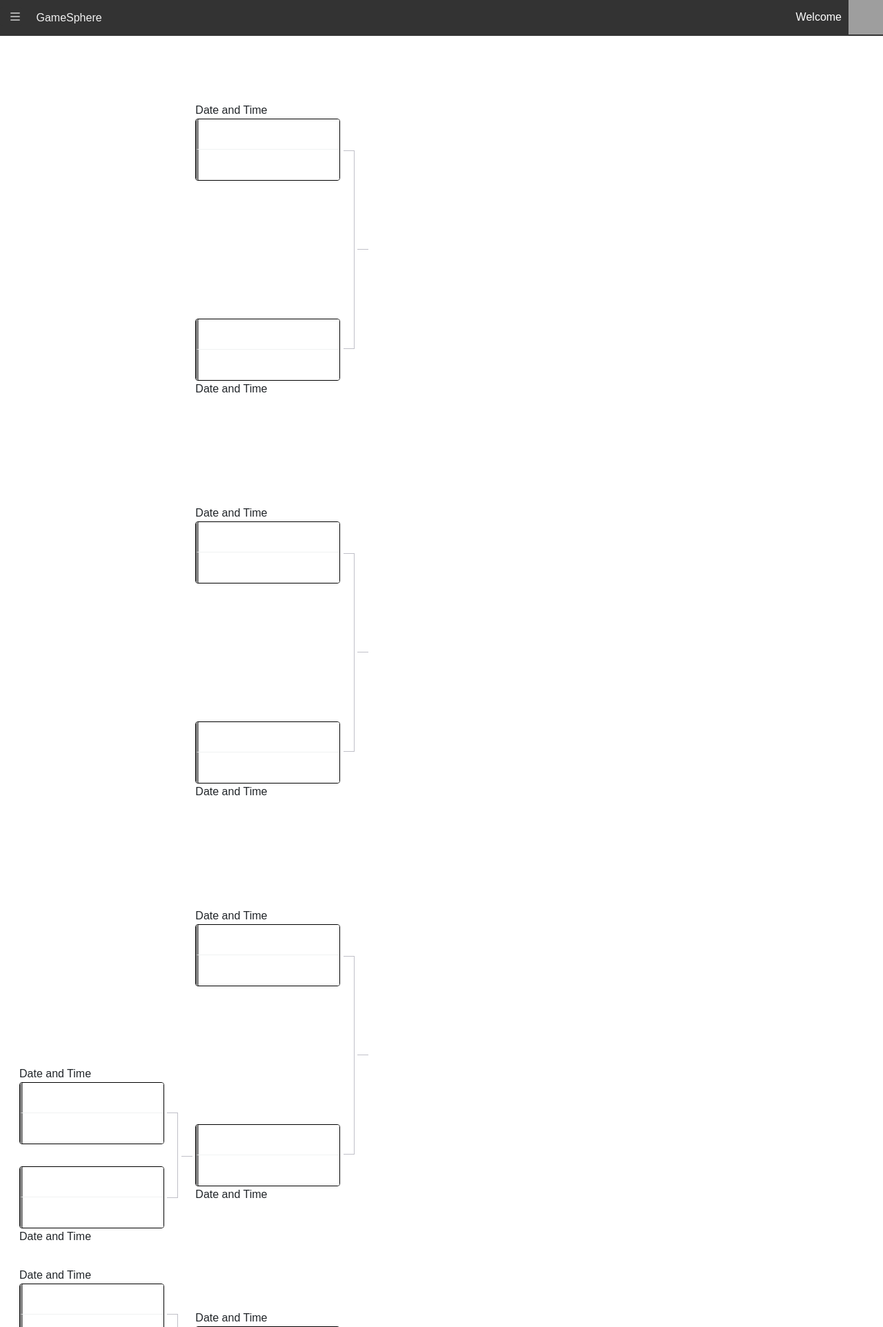
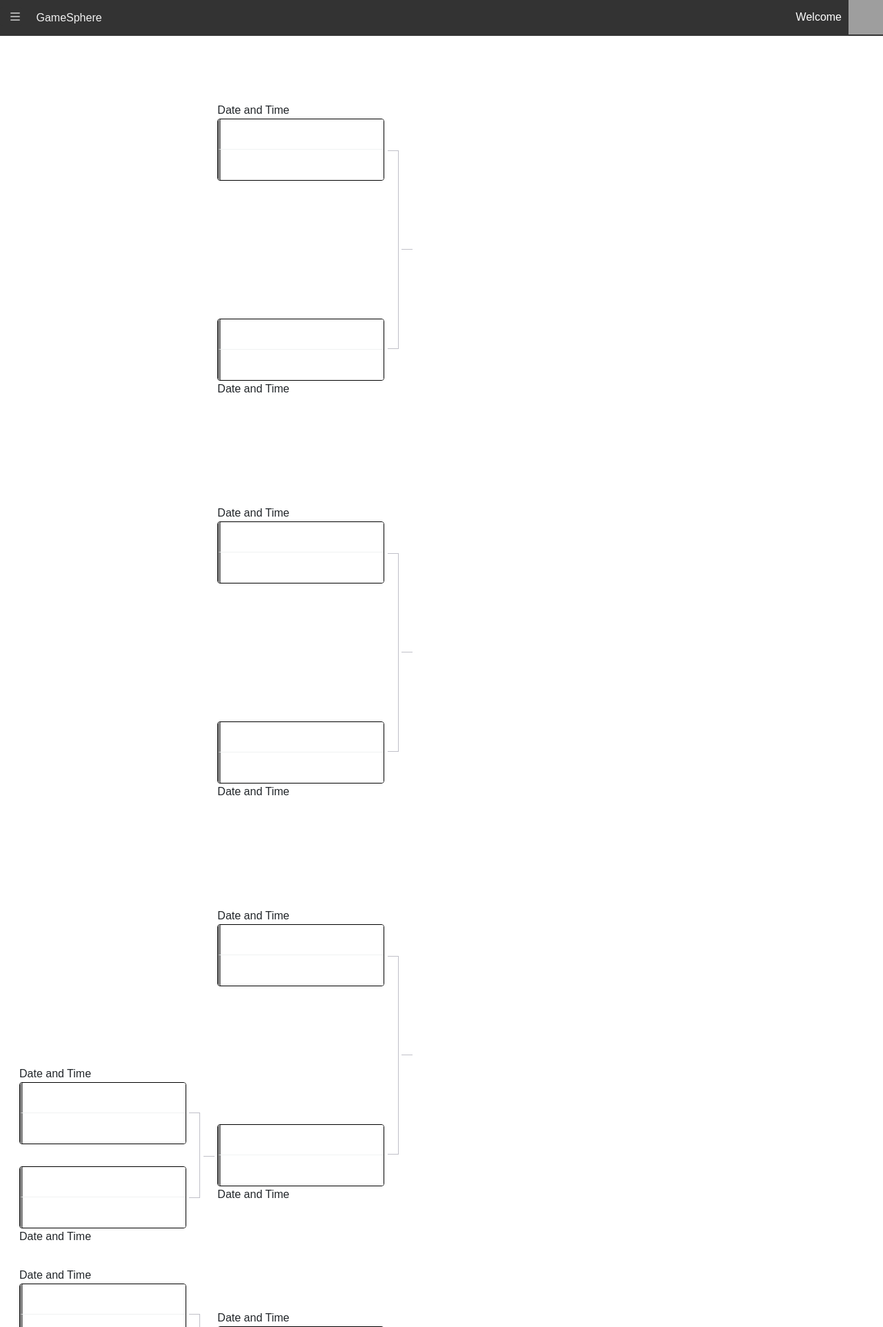
Before and after one commit to ErnestEuGitHub/CSIT321Project, a Flask app: template templates/stageMatch.html in a window 1280 px wide. Shown: the top 1924 px of the page at 69% size. Run offline with Flask 3, Linux system fonts and the light colour scheme; the template is opened without the code that fills it: most values are stand-ins (such as "Sample title", 1, 10 or a date in 2020); grey boxes are pictures that could not be loaded.

Commit message:
commit 127

```diff
--- a/static/css/seeding.css
+++ b/static/css/seeding.css
@@ -143,7 +143,7 @@
     color: #858585;
     border-left: 0.25rem solid #858585;
     background: white;
-    width: 13rem;
+    width: 15rem;
     height: 2.75rem;
     box-shadow: 0 2px 2px 0 rgba(0, 0, 0, 0.12);
   }
--- a/templates/stageMatch.html
+++ b/templates/stageMatch.html
@@ -10,19 +10,19 @@
                 {% for one in range(numberOfParticipants//4) %}
                     <div class="winners">
                         <div class="matchups">
-                            <div class="matchup roundone" id="">
-                                <label class="fs-6">Date and Time</label>
+                            <div class="matchup r1">
+                                <span class="startTime">Date and Time</span>
                                 <div class="participants">
                                     <div class="participant"><span class="GrpSelected-participants"></span></div>
                                     <div class="participant"><span class="GrpSelected-participants"></span></div>
                                 </div>
                             </div>
-                            <div class="matchup roundone" id="">
+                            <div class="matchup r1">
                                 <div class="participants">
                                     <div class="participant"><span class="GrpSelected-participants"></span></div>
                                     <div class="participant"><span class="GrpSelected-participants"></span></div>
                                 </div>
-                                <label class="fs-6">Date and Time</label>
+                                <span class="startTime">Date and Time</span>
                             </div>
                         </div>
                         <div class="connector">
@@ -37,19 +37,19 @@
                 {% for two in range(numberOfParticipants//8) %}
                     <div class="winners py-roundtwo">
                         <div class="matchups">
-                            <div class="matchup">
-                                <label class="fs-6">Date and Time</label>
+                            <div class="matchup r2">
+                                <span class="startTime">Date and Time</span>
                                 <div class="participants">
                                 <div class="participant"></div>
                                 <div class="participant"></div>
                                 </div>
                             </div>
-                            <div class="matchup">
+                            <div class="matchup r2">
                                 <div class="participants">
                                     <div class="participant"></div>
                                     <div class="participant"></div>
                                 </div>
-                                <label class="fs-6">Date and Time</label>
+                                <span class="startTime">Date and Time</span>
                             </div>
                         </div>
                         <div class="connector">
@@ -65,19 +65,19 @@
                 {% for three in range(numberOfParticipants//16) %}
                 <div class="winners py-roundthree">
                     <div class="matchups">
-                        <div class="matchup">
-                            <label class="fs-6">Date and Time</label>
+                        <div class="matchup r3">
+                            <span class="startTime">Date and Time</span>
                             <div class="participants">
                                 <div class="participant"></div>
                                 <div class="participant"></div>
                             </div>
                         </div>
-                        <div class="matchup">
+                        <div class="matchup r3">
                             <div class="participants">
                                 <div class="participant"></div>
                                 <div class="participant"></div>
                             </div>
-                            <label class="fs-6">Date and Time</label>
+                            <span class="startTime">Date and Time</span>
                         </div>
                     </div>
                     <div class="connector">
@@ -94,20 +94,19 @@
                 {% for four in range(numberOfParticipants//32) %}
                 <div class="winners py-roundfour">
                     <div class="matchups">
-                        <div class="matchup">
-                            <label class="fs-6">Date and Time</label>
+                        <div class="matchup r4">
+                            <span class="startTime">Date and Time</span>
                             <div class="participants">
                                 <div class="participant"></div>
                                 <div class="participant"></div>
                             </div>
                         </div>
-                        <div class="matchup">
-
+                        <div class="matchup r4">
                             <div class="participants">
                                 <div class="participant"></div>
                                 <div class="participant"></div>
                             </div>
-                            <label class="fs-6">Date and Time</label>
+                            <span class="startTime">Date and Time</span>
                         </div>
                     </div>
                     <div class="connector">
@@ -124,19 +123,19 @@
                 {% for five in range(numberOfParticipants//64) %}
                 <div class="winners py-roundfive">
                     <div class="matchups">
-                        <div class="matchup">
-                            <label class="fs-6">Date and Time</label>
+                        <div class="matchup r5">
+                            <span class="startTime">Date and Time</span>
                             <div class="participants">
                                 <div class="participant"></div>
                                 <div class="participant"></div>
                             </div>
                         </div>
-                        <div class="matchup">
+                        <div class="matchup r5">
                             <div class="participants">
                                 <div class="participant"></div>
                                 <div class="participant"></div>
                             </div>
-                            <label class="fs-6">Date and Time</label>
+                            <span class="startTime">Date and Time</span>
                         </div>
                     </div>
                     <div class="connector">
@@ -151,8 +150,8 @@
             <section class="round final">
                 <div class="winners">
                     <div class="matchups">
-                        <div class="matchup">
-                            <label class="fs-6">Date and Time</label>
+                        <div class="matchup final">
+                            <span class="startTime">Date and Time</span>
                             <div class="participants">
                                 <div class="participant"></div>
                                 <div class="participant"></div>
@@ -170,24 +169,32 @@
     var stageMatchArray = {{stageMatchArray|tojson|safe}};
     console.log(stageMatchArray);
 
-    roundOneMatchArray = stageMatchArray[0]
-    console.log(roundOneMatchArray);
+    // roundOneMatchArray = stageMatchArray[0]
+    // console.log(roundOneMatchArray);
 
     document.addEventListener("DOMContentLoaded", function () {
-        console.log("triggered!")
-        // Select all elements with class "matchup"
-        var matchups = document.querySelectorAll('.matchup.roundone');
-        console.log(matchups)
 
-        // Loop through each matchup element and set the id attribute
-        matchups.forEach(function (matchup, index) {
-            // Check if the current index is within the array bounds
-            if (index < roundOneMatchArray.length) {
-                // Set the id attribute with the corresponding matchID
-                matchup.id = roundOneMatchArray[index].matchID;
-                console.log("matchupid triggered!")
+        for (let i = 0; i < stageMatchArray.length; i++) {
+            if (i == (stageMatchArray.length - 1)){
+                var matchups = document.querySelectorAll('.matchup.final');
+                var startTimes = document.querySelectorAll('.matchup.final .startTime');
+            } else {
+                var matchups = document.querySelectorAll('.matchup.r' + (i+1));
+                var startTimes = document.querySelectorAll('.matchup.r' + (i+1) + ' .startTime');
             }
-        });
+            console.log(matchups)
+            console.log(startTimes)
+
+            for (let k = 0; k < stageMatchArray[i].length; k++){
+                matchups[k].id = stageMatchArray[i][k].matchID;
+                var dateString = stageMatchArray[i][k].startTime
+                var dateObject = new Date(dateString);
+                var options = {day: '2-digit', month: 'short', year: 'numeric', hour: '2-digit', minute: '2-digit', timeZone: 'UTC'}
+                var formattedDate = new Intl.DateTimeFormat('en-US', options).format(dateObject);
+                startTimes[k].textContent = "Start: " + formattedDate;
+                // startTimes[k].textContent = stageMatchArray[i][k].startTime;
+            }
+        }
     });
 
 </script>
```
